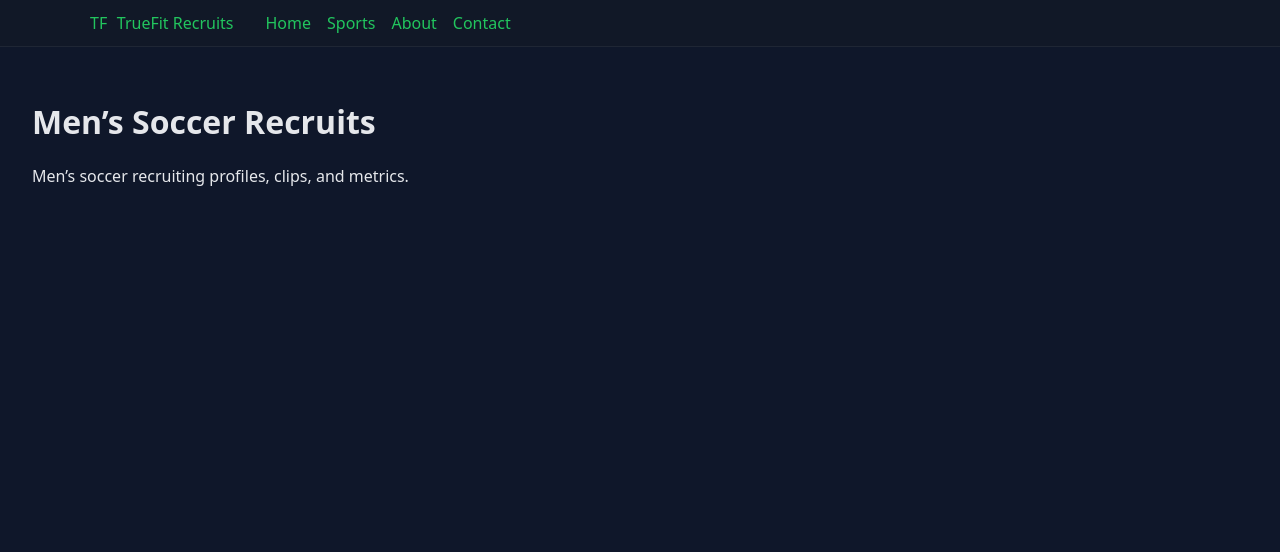
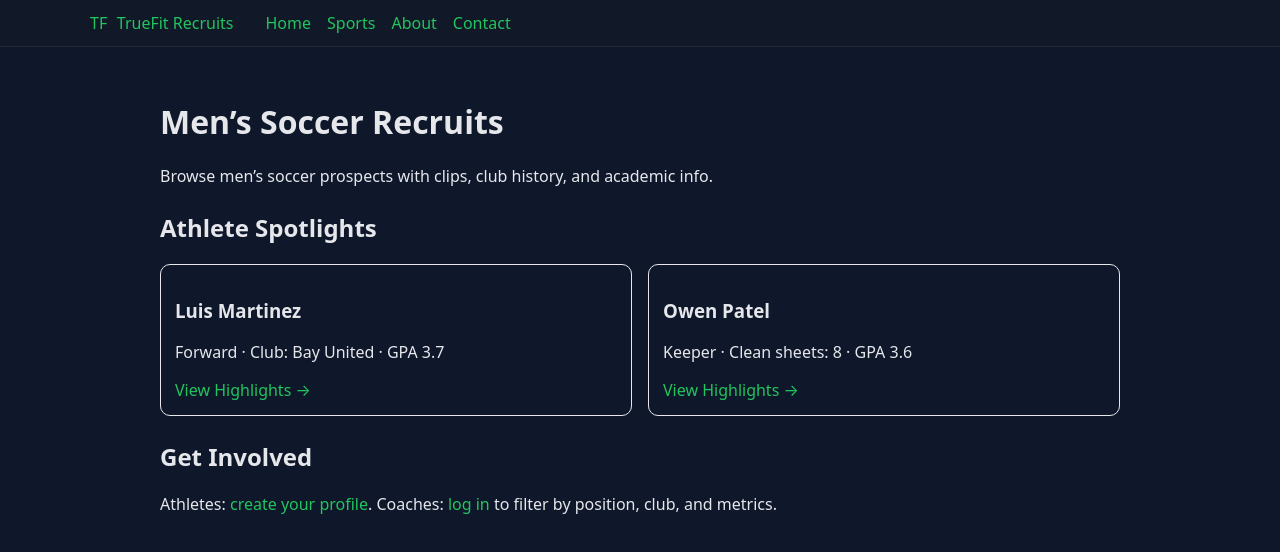
Before and after one commit to cfferen/truefitrecruits, a Next.js app: page /sports/soccer/men in a window 1280 px wide. Shown: the top 552 px of the page. Built offline with nearby package versions, Linux system fonts and the light colour scheme.

Commit message:
Update page.tsx

```diff
--- a/app/sports/soccer/men/page.tsx
+++ b/app/sports/soccer/men/page.tsx
@@ -1,10 +1,38 @@
+import Link from "next/link";
+
 export const metadata = { title: "Men’s Soccer Recruits | TrueFit Recruits" };
 
 export default function MensSoccerPage() {
   return (
-    <main style={{ padding: "2rem" }}>
-      <h1>Men’s Soccer Recruits</h1>
-      <p>Men’s soccer recruiting profiles, clips, and metrics.</p>
+    <main style={{ padding: "2rem", maxWidth: 960, margin: "0 auto" }}>
+      <header style={{ marginBottom: 24 }}>
+        <h1>Men’s Soccer Recruits</h1>
+        <p>Browse men’s soccer prospects with clips, club history, and academic info.</p>
+      </header>
+
+      <section style={{ marginBottom: 24 }}>
+        <h2>Athlete Spotlights</h2>
+        <div style={{ display: "grid", gap: 16, gridTemplateColumns: "repeat(auto-fit, minmax(220px, 1fr))" }}>
+          <article style={{ border: "1px solid #e5e7eb", borderRadius: 10, padding: 14 }}>
+            <h3>Luis Martinez</h3>
+            <p>Forward · Club: Bay United · GPA 3.7</p>
+            <Link href="#">View Highlights →</Link>
+          </article>
+          <article style={{ border: "1px solid #e5e7eb", borderRadius: 10, padding: 14 }}>
+            <h3>Owen Patel</h3>
+            <p>Keeper · Clean sheets: 8 · GPA 3.6</p>
+            <Link href="#">View Highlights →</Link>
+          </article>
+        </div>
+      </section>
+
+      <section>
+        <h2>Get Involved</h2>
+        <p>
+          Athletes: <Link href="/login">create your profile</Link>.{" "}
+          Coaches: <Link href="/login">log in</Link> to filter by position, club, and metrics.
+        </p>
+      </section>
     </main>
   );
 }
```
